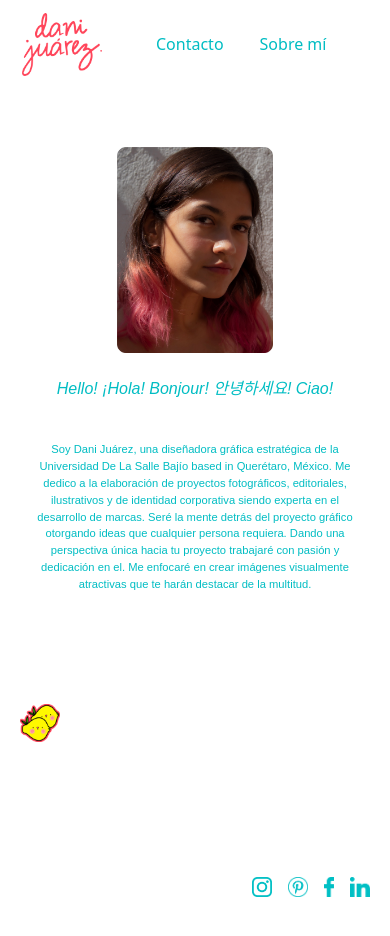
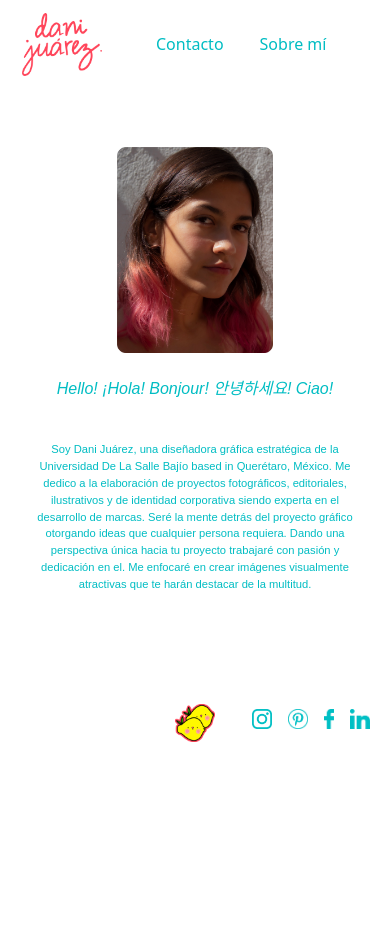
Before and after one commit to YosePeFe/DaniJuarez, a plain HTML site: page about.html in a window 390 px wide. After the commit the page ends 844 px from the top, so only its background shows below. Drawn offline with nearby package versions, Linux system fonts and the light colour scheme; a web font is replaced by a local one.

Commit message:
Correcciones

```diff
--- a/about.html
+++ b/about.html
@@ -76,14 +76,8 @@
                 width: 60%;
             }
 
-            .nabr {
-                margin-top: 20vh !important;
-            }
-
             .nabc {
-                margin-bottom: 0 !important;
-                position: absolute;
-                text-align: center;
+                left: 50%;
             }
 
 
@@ -93,7 +87,8 @@
             .hidden-mobile {
                 display: none;
             }
-            .hidden-desktop{
+
+            .hidden-desktop {
                 display: block;
             }
 
@@ -110,14 +105,10 @@
                 padding-left: 10px;
             }
 
-            .nabr {
-                margin-top: 10vh !important;
-            }
+
 
             .nabc {
-                margin-bottom: 0 !important;
-                position: absolute;
-                text-align: center;
+                left: 50%;
             }
 
             .links {
@@ -134,23 +125,16 @@
                 width: 40%;
             }
 
-            .nabr {
-                margin-top: 20vh !important;
-            }
-
-            .nabc {
-                margin-bottom: 0 !important;
-                position: absolute;
-                text-align: center;
-            }
 
             .outerDiv {
                 padding: 5px;
             }
-        #txt{
+
+            #txt {
                 font-size: .7rem;
             }
-        #logonav{
+
+            #logonav {
                 width: 80px !important;
             }
 
@@ -187,7 +171,9 @@
         <div style="text-align: center;">
             <img class="imgab" src="img/Imagen9.jpg" alt="">
         </div> <br>
-    <p style="color: #01BDC3; font-family: 'Poppins', sans-serif; font-weight:500; font-style: italic; text-align: center;">Hello! ¡Hola! Bonjour! 안녕하세요!
+        <p
+            style="color: #01BDC3; font-family: 'Poppins', sans-serif; font-weight:500; font-style: italic; text-align: center;">
+            Hello! ¡Hola! Bonjour! 안녕하세요!
             Ciao!</p> <br>
         <div style="text-align: center; margin-left: 30px; margin-right: 30px;">
             <p id="txt">Soy Dani Juárez, una diseñadora gráfica estratégica de la Universidad De La Salle Bajío
@@ -210,7 +196,9 @@
             <img class="imgab" src="img/Imagen9.jpg" alt="">
         </div>
         <div class="rightDiv">
-            <span style="color: #01BDC3; font-family: 'Poppins', sans-serif; font-weight:500; font-style: italic;">Hello! ¡Hola! Bonjour! 안녕하세요!
+            <span
+                style="color: #01BDC3; font-family: 'Poppins', sans-serif; font-weight:500; font-style: italic;">Hello!
+                ¡Hola! Bonjour! 안녕하세요!
                 Ciao!</span>
             <p id="txt">Soy Dani Juárez, una diseñadora gráfica estratégica de la Universidad De La Salle Bajío
 
@@ -249,17 +237,21 @@
     <div class="container" id="footer">
         <footer class="py-3 my-4 justify-content-center">
             <ul class="nav mb-2 mb-lg-0 d-flex justify-content-center pb-3 mb-3 nabc">
-                <li class="nav-item"><a href="" class="nav-link px-2 text-muted"><img width="40" id="logo" src="img/logo2.png"
-                            alt=""></a></li>
+                <li class="nav-item"><a href="" class="nav-link px-2 text-muted"><img width="40" id="logo"
+                            src="img/logo2.png" alt=""></a></li>
             </ul>
             <ul class="nav mb-2 mb-lg-0 d-flex justify-content-end pb-3 mb-3 nabr" style="margin-top: -10vh;">
-                <li class="nav-item"><a href="https://https://www.instagram.com/danijuaareez/" class="nav-link px-2 text-muted"><img class="links" width="35" height="35"
+                <li class="nav-item"><a href="https://https://www.instagram.com/danijuaareez/"
+                        class="nav-link px-2 text-muted"><img class="links" width="35" height="35"
                             src="img/ícono_instagram.png" alt=""></a></li>
-                <li class="nav-item"><a href="https://www.pinterest.com.mx/bydanijuarez/_saved/" class="nav-link px-2 text-muted"><img class="links" width="35" height="35"
+                <li class="nav-item"><a href="https://www.pinterest.com.mx/bydanijuarez/_saved/"
+                        class="nav-link px-2 text-muted"><img class="links" width="35" height="35"
                             src="img/ícono_pinterest.png" alt=""></a></li>
-                <li class="nav-item"><a href="https://www.facebook.com/by.danijuarez" class="nav-link px-2 text-muted"><img class="linkf" width="20" height="35"
+                <li class="nav-item"><a href="https://www.facebook.com/by.danijuarez"
+                        class="nav-link px-2 text-muted"><img class="linkf" width="20" height="35"
                             src="img/ícono_facebook.png" alt=""></a></li>
-                <li class="nav-item"><a href="https://www.linkedin.com/in/ana-daniela-ju%C3%A1rez-luna-13a864234/" class="nav-link px-2 text-muted"><img class="links" width="35" height="35"
+                <li class="nav-item"><a href="https://www.linkedin.com/in/ana-daniela-ju%C3%A1rez-luna-13a864234/"
+                        class="nav-link px-2 text-muted"><img class="links" width="35" height="35"
                             src="img/ícono_linkedin.png" alt=""></a></li>
             </ul>
         </footer>
```
Also changed, not shown: index.html (+3 -13 lines). Lines whose indentation alone changed are shown as unchanged.
